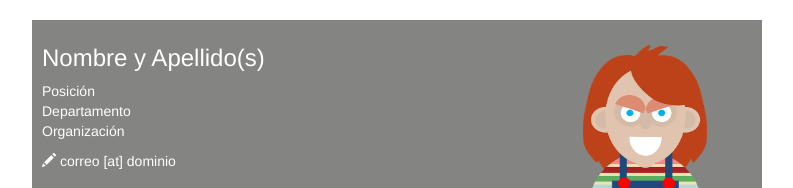
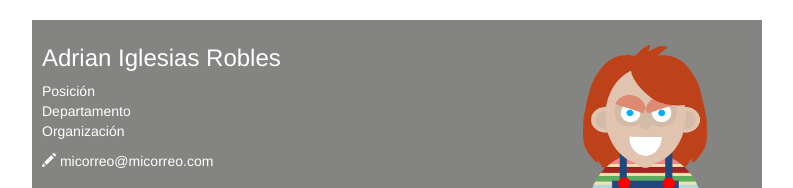
Before and after one commit to adrianrobles/adrianrobles.github.io, a plain HTML site: page index.html in a window 1280 px wide. Shown: the top 188 px of the page, without its empty margins (243-1036 px from the left). Drawn offline with nearby package versions, Linux system fonts and the light colour scheme.

Commit message:
Tercera version

```diff
--- a/index.html
+++ b/index.html
@@ -8,7 +8,7 @@
     <meta name="author" content="Nombre y Apellido(s)">
 
     <!--Sustituir por los datos del alumno-->
-    <title>Nombre y Apellido(s)</title>
+    <title>Adrian Iglesias Robles</title>
 
     <link href="css/bootstrap.min.css" rel="stylesheet">
     <link href="css/style.css" rel="stylesheet">
@@ -17,7 +17,7 @@
   <body>
     <div class="container header-bar">
       <!--Sustituir por los datos del alumno-->
-      <h3>Nombre y Apellido(s) <span><img style="width: 214px; height: 164px;" class='img-circle' alt="Nombre y Apellido(s)" src="img/foto.png" align="right"></span></h3>
+      <h3>Adrian Iglesias Robles <span><img style="width: 214px; height: 164px;" class='img-circle' alt="Nombre y Apellido(s)" src="img/foto.png" align="right"></span></h3>
       <p>
         <!--Sustituir por los datos del alumno-->
         Posición<br>
@@ -26,7 +26,7 @@
       </p>
       <address>
         <!--Sustituir por los datos del alumno-->
-        <span class='glyphicon glyphicon-pencil'></span> correo [at] dominio <br>
+        <span class='glyphicon glyphicon-pencil'></span> micorreo@micorreo.com <br>
       </address>
 
       <!--Sustituir por los datos del alumno-->
```
